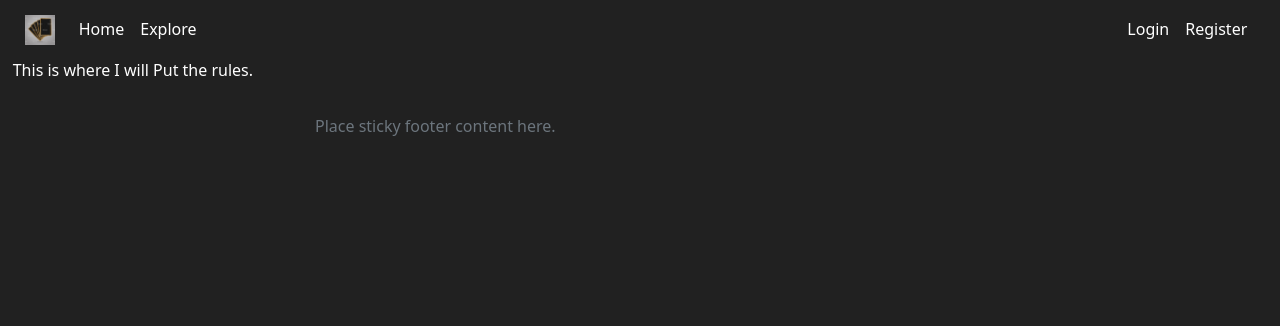
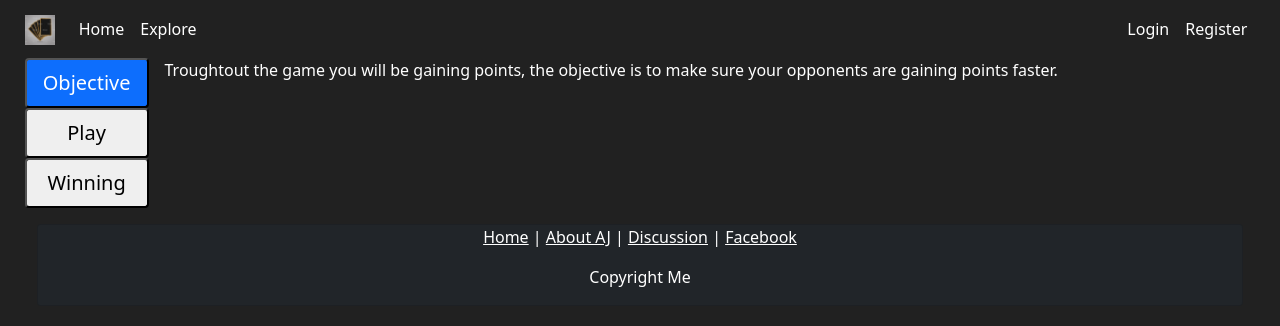
Before and after one commit to FateFormedd/Final-Project, a Flask app: page /rules in a window 1280 px wide. Shown: the top 326 px of the page. Run offline with Flask 2, Linux system fonts and the light colour scheme; some libraries are stand-ins or nearby versions.

Commit message:
progress, but not on that

```diff
--- a/app/routes.py
+++ b/app/routes.py
@@ -12,6 +12,7 @@ from .client import menu_screen
 @app.route('/index')
 def index():
     return render_template('index.html', title='Home')
+
 
 @app.route('/discussion', methods=['GET', 'POST'])
 @login_required
@@ -34,6 +35,7 @@ def discussion():
                            posts=posts.items, next_url=next_url,
                            prev_url=prev_url)
 
+
 @app.route('/user/<username>')
 @login_required
 def user(username):
@@ -49,6 +51,8 @@ def user(username):
     return render_template('user.html', user=user, posts=posts.items,
                            next_url=next_url, prev_url=prev_url, form=form)
 
+
+
 @app.route('/register', methods=['GET', 'POST'])
 def register():
     if current_user.is_authenticated:
@@ -62,6 +66,7 @@ def register():
         flash('Congratulations, you are now a registered user!')
         return redirect(url_for('login'))
     return render_template('register.html', title='Register', form=form)
+
 
 @app.route('/edit_profile', methods=['GET', 'POST'])
 @login_required
@@ -78,6 +83,7 @@ def edit_profile():
         form.about_me.data = current_user.about_me
     return render_template('edit_profile.html', title='Edit Profile',
                            form=form)
+
 
 @app.route('/login', methods=['GET', 'POST'])
 def login():
@@ -96,16 +102,19 @@ def login():
         return redirect(next_page)
     return render_template('login.html', title='Sign In', form=form)
 
+
 @app.route('/logout')
 def logout():
     logout_user()
     return redirect(url_for('index'))
+
 
 @app.before_request
 def before_request():
     if current_user.is_authenticated:
         current_user.last_seen = datetime.utcnow()
         db.session.commit()
+
 
 @app.route('/follow/<username>', methods=['POST'])
 @login_required
@@ -126,6 +135,7 @@ def follow(username):
     else:
         return redirect(url_for('index'))
 
+
 @app.route('/unfollow/<username>', methods=['POST'])
 @login_required
 def unfollow(username):
@@ -145,6 +155,7 @@ def unfollow(username):
     else:
         return redirect(url_for('index'))
 
+
 @app.route('/explore')
 @login_required
 def explore():
@@ -158,6 +169,7 @@ def explore():
     return render_template("discussion.html", title='Explore', posts=posts.items,
                           next_url=next_url, prev_url=prev_url)
 
+
 @app.route('/rules')
 def rules():
     return render_template("rules.html", title='Rules')
@@ -168,3 +180,28 @@ def game():
     if current_user.is_authenticated:
         menu_screen()
     return redirect(url_for('index'))
+
+
+@app.route('/post/post_id')
+def post_detail(post_id):
+    post = Post.query.get_or_404(post_id)
+    return render_template("post_detail.html", title='Details', post=post)
+
+
+@app.route('/myposts/delete/post_id', methods=['POST'])
+@login_required
+def post_delete(post_id):
+    post = Post.query.get_or_404(post_id)
+
+    if post.author.id != current_user.id:
+        flash("You cannot delete another users post!", 'danger')
+        return redirect(url_for('myposts'))
+
+    db.session.delete(post)
+    db.session.commit()
+    flash("This post has been deleted", 'info')
+    return redirect(url_for('index'))
+
+@app.route('/aj')
+def aj():
+    return render_template("aj.html", title='About')
--- a/app/templates/base.html
+++ b/app/templates/base.html
@@ -33,8 +33,20 @@
     {% endblock %}
 
 <footer class="footer mt-auto py-3 bg-#212121">
-    <div class="container">
-        <span class="text-muted">Place sticky footer content here.</span>
+    <div class="container-fluid">
+        <div class="row">
+            <div class="col-md-12">
+                <div class="card bg-dark">
+                    <p class="text-white" style="text-align:center">
+                        <a href='/' class="text-white">Home</a> |
+                        <a href='/aj' class="text-white">About AJ</a> |
+                        <a href='/discussion' class="text-white">Discussion</a> |
+                        <a href='/' class="text-white">Facebook</a>
+                    </p>
+                    <p class='text-white' style="text-align:center">Copyright Me</p>
+                </div>
+            </div>
+        </div>
     </div>
 </footer>
 
--- a/app/templates/index.html
+++ b/app/templates/index.html
@@ -7,7 +7,7 @@
     <div class="container-fluid py-5">
       <h1 class="display-5 fw-bold">Finally a place to play</h1>
       <p class="fs-4">Working toward making a place to hang out and exersize minds. While at the same time giving them rest from the day to day.</p>
-      <button class="btn btn-primary btn-lg" type="button">Example button</button>
+      <!-- <button class="btn btn-primary btn-lg" type="button">Example button</button> -->
     </div>
 </section>
 
--- a/app/templates/rules.html
+++ b/app/templates/rules.html
@@ -1,8 +1,25 @@
 {% extends "base.html" %}
 
 {% block content %}
-<p>This is where I will Put the rules.</p>
-
-
-
+<div class="container-fluid">
+<div class="d-flex">
+    <div class="nav flex-column nav-pills me-3" id="v-pills-tab" role="tablist" aria-orientation="vertical">
+      <button class="nav-link active btn-lg" id="v-pills-Objective-tab" data-bs-toggle="pill" data-bs-target="#v-pills-Objective" type="button" role="tab" aria-controls="v-pills-Objective" aria-selected="true">Objective</button>
+      <button class="nav-link btn-lg" id="v-pills-Play-tab" data-bs-toggle="pill" data-bs-target="#v-pills-Play" type="button" role="tab" aria-controls="v-pills-Play" aria-selected="false">Play</button>
+      <button class="nav-link btn-lg" id="v-pills-Winning-tab" data-bs-toggle="pill" data-bs-target="#v-pills-Winning" type="button" role="tab" aria-controls="v-pills-Winning" aria-selected="false">Winning</button>
+    </div>
+    <div class="tab-content" id="v-pills-tabContent">
+      <div class="tab-pane fade show active" id="v-pills-Objective" role="tabpanel" aria-labelledby="v-pills-Objective-tab">
+        <p>Troughtout the game you will be gaining points, the objective is to make sure your opponents are gaining points faster.</p>
+      </div>
+      <div class="tab-pane fade" id="v-pills-Play" role="tabpanel" aria-labelledby="v-pills-Play-tab">
+        <p>Players choose one card from their hand to put into play. Once all players have selected the cards will go into place next to the closest card to them that is lower.</p>
+        <p>If your card makes one of the stacks 5 cards long, you take the previous 4 cards (and thus the points from them) and your card becomes the sole card in that stack.</p>
+        <p>Play goes from lowest card to highest each turn, each round is all 10 cards in players hands.</p>
+      </div>
+      <div class="tab-pane fade" id="v-pills-Winning" role="tabpanel" aria-labelledby="v-pills-Winning-tab">
+        <p>Once a player has gained 66 points over the rounds, the player with the lowest points wins!</p>
+      </div>
+</div>
+</div>
 {% endblock %}
--- a/app/templates/user.html
+++ b/app/templates/user.html
@@ -6,7 +6,7 @@
         <td><img src="{{ user.avatar(128) }}"></td>
         <td><h1>User: {{ user.username }}</h1></td>
         {% if user.about_me %}<p>{{ user.about_me }}</p>{% endif %}
-        {% if user.last_seen %}<p>Last seen on: {{ user.last_seen }}</p>{% endif %}
+        {% if user.last_seen %}<p>Last seen on: {{ user.last_seen.strftime("%d %b, %Y") }}</p>{% endif %}
     </tr>
 </table>
 <p>{{ user.followers.count() }} followers, {{ user.followed.count() }} following.</p>
```
Also changed, not shown: app/templates/_post.html (+15 -4 lines), app/templates/aj.html (added, +8 -0 lines), app/templates/post_detail.html (added, +34 -0 lines), app.db, app/static/assets/ffviir-zoom-sephiroth.jpg (added).
